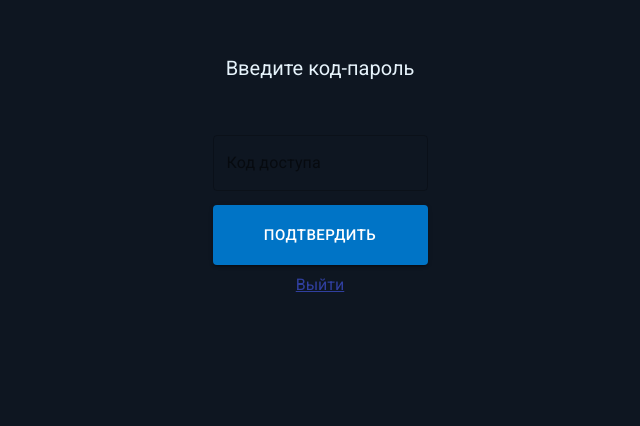
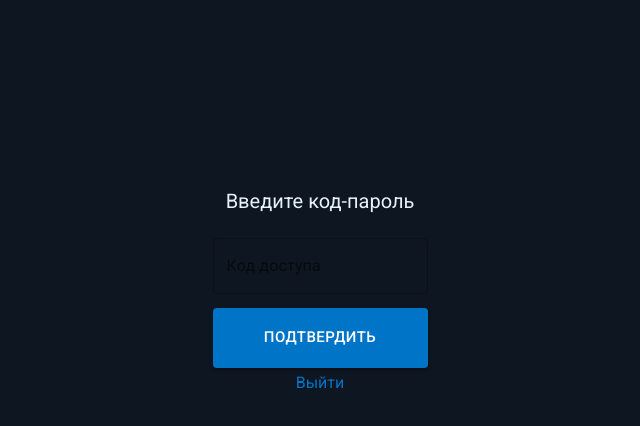
Before and after one commit to olewka40/TLGNew, a Next.js app: page /locked in a window 1280 px wide. Shown: the part 110-536 px from the top of the page, without its empty margins (320-960 px from the left). Built offline with nearby package versions, Linux system fonts and the light colour scheme.

Commit message:
добавил тему

```diff
--- a/pages/_app.js
+++ b/pages/_app.js
@@ -13,6 +13,13 @@ const GlobalStyle = createGlobalStyle`
   body {
     margin: 0;
     font-family: 'Roboto', sans-serif;
+    height: 100vh;
+    width: 100%;
+
+  }
+  #__next {
+    width: 100%;
+    height: 100%;
   }
 `;
 
@@ -20,12 +27,6 @@ const theme = createMuiTheme({
   palette: {
     primary: {
       main: "#0074C6"
-    },
-    secondary: {
-      main: "rgba(42, 73, 94, 0.3)"
-    },
-    dot: {
-      main: "#F24646"
     }
   }
 });
--- a/pages/locked.js
+++ b/pages/locked.js
@@ -1,7 +1,6 @@
 import React, { memo, useCallback } from "react";
 import styled from "styled-components";
-import TextField from "@material-ui/core/TextField";
-import Button from "@material-ui/core/Button";
+import { Button, TextField, Link } from "@material-ui/core";
 import axios from "axios";
 import { useRouter } from "next/router";
 
@@ -14,6 +13,7 @@ export const Locked = memo(() => {
   }, []);
   return (
     <Container>
+      <LockedForm>
         <StyledText>Введите код-пароль</StyledText>
         <StyledInput>
           <TextField
@@ -34,9 +34,10 @@ export const Locked = memo(() => {
             ПОДТВЕРДИТЬ
           </Button>
         </StyledButton>
-      <StyledA href="" onClick={logout}>
+        <StyledLink href="/login" onClick={logout}>
           Выйти
-      </StyledA>
+        </StyledLink>
+      </LockedForm>
     </Container>
   );
 });
@@ -45,16 +46,15 @@ export default Locked;
 
 const Container = styled.div`
   background-color: #0e1621;
-  height: 100vh;
+  height: 100%;
   display: flex;
+  flex-direction: column;
+  justify-content: center;
   align-items: center;
-  justify-content: center;
-  flex-direction: column;
 `;
 const StyledText = styled.div`
   color: #e6f3fb;
-  margin-bottom: 50px;
-  margin-top: -225px;
+  margin-bottom: 20px;
   font-size: 20px;
 `;
 const StyledInput = styled.div`
@@ -63,8 +63,19 @@ const StyledInput = styled.div`
 const StyledButton = styled.div`
   margin: 5px;
 `;
-const StyledA = styled.a`
+const StyledLink = styled(Link)`
   margin: 5px;
-
-  color: #303f9f;
+  color: #0074c6;
+  :visited {
+    color: #0074c6;
+  }
+  :link {
+    color: #0074c6;
+  }
 `;
+const LockedForm = styled.div`
+  display: flex;
+  flex-direction: column;
+  justify-content: center;
+  align-items: center;
+`;
```
Lines whose indentation alone changed are shown as unchanged.
